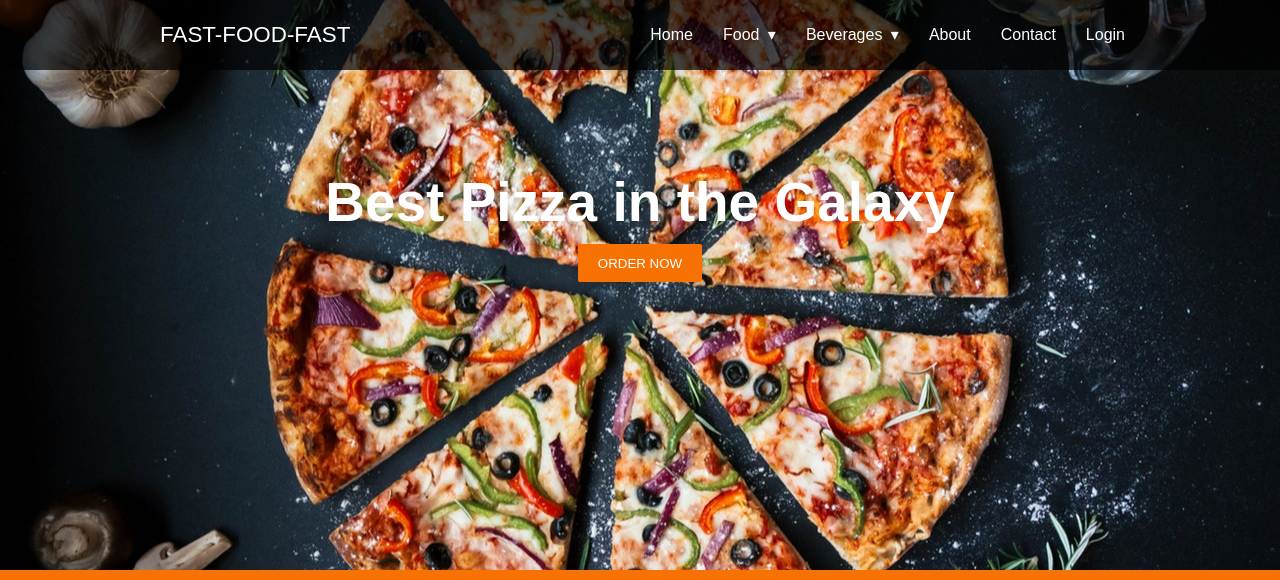
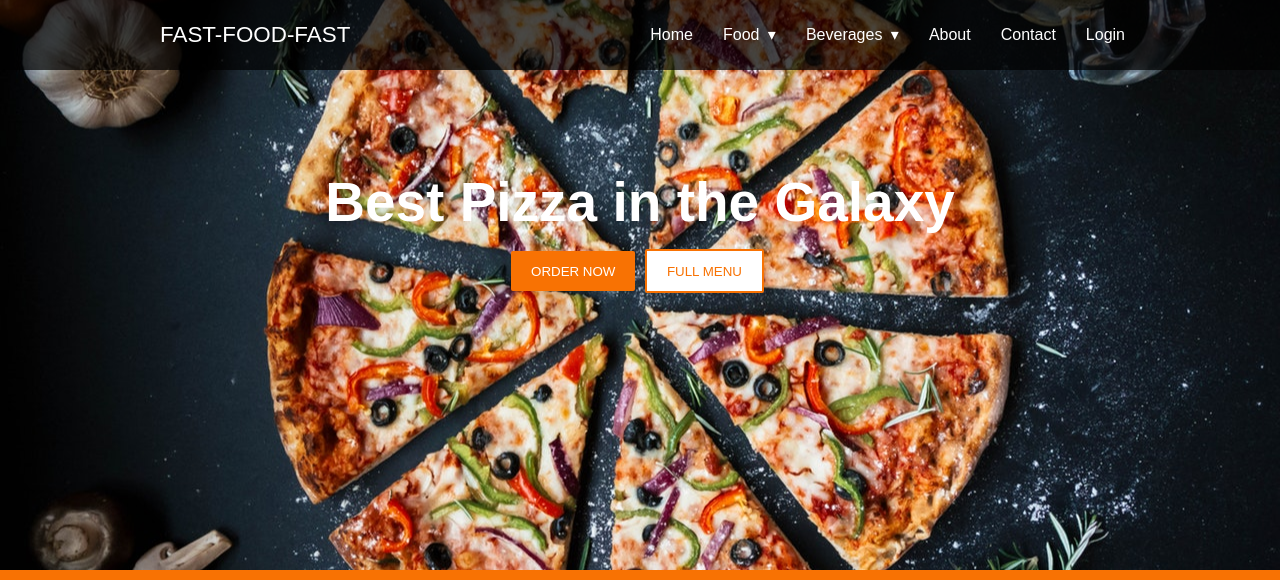
Before and after one commit to ThaDeveloper/Fast-Food-Fast, a PHP site: page / in a window 1280 px wide. Shown: the top 580 px of the page. Run offline with PHP 8.4, Linux system fonts and the light colour scheme; some libraries are stand-ins or nearby versions; grey boxes are pictures that could not be loaded.

Commit message:
[fix #160070318]fix  order buttons, links, and content  padding, more food items

```diff
--- a/UI/css/main.css
+++ b/UI/css/main.css
@@ -1,14 +1,24 @@
 html{font-family:sans-serif;
     -ms-text-size-adjust:100%;
-    -webkit-text-size-adjust:100%
+    -webkit-text-size-adjust:100%;
+    height: 100%;
 }
 
-body{margin:0}
+body{margin:0;
+    position: relative;
+    margin: 0;
+    padding-bottom: 6rem;
+    min-height: 100%;
+}
+*,
+*:before,
+*:after {
+  box-sizing: inherit;
+}
 .navigation {
     height: 70px;
     background: rgba(0,0,0,0.7);
 }
-
 .brand {
     position: absolute;
     padding-left: 20px;
@@ -109,6 +119,7 @@ nav ul li ul li a {
 #content .container{
     background: #ffffff;
     margin:0 auto;
+    padding-left: 20px;
 }
 #content .container .item {
     width: calc(100%/3.1);
@@ -159,8 +170,6 @@ nav ul li ul li a {
         padding: 10px 10px 10px 10px !important;
 
     }
-
-
 }
 @media screen and (min-width: 769px){
     .nav-list{
@@ -217,7 +226,7 @@ header{
 }
 
 #content .container, #overview .container{
-    width: 100%;
+    width: 99%;
     margin: 0 auto;
     overflow: hidden;
   }
@@ -242,14 +251,34 @@ header{
     color: #ffffff;
     border-radius: 2px;
   }
+  button:hover{
+      color:#000000;
+      transition: all 0.5s;
+      cursor: pointer;
+      transform: scale(1.03);
+  }
 
   footer{
-    padding: 20px;
+    /* padding: 20px; */
     margin-top: 20px;
     color: #ffffff;
-    background-color: #f87203;;
+    /* background-color: #f87203; */
+    text-align: center;
+    position: absolute;
+    right: 0;
+    bottom: 0;
+    left: 0;
+    padding: 1rem;
+    background-color: #0f0f0f;
     text-align: center;
   }
   img:hover {
     transform: scale(1.03);
 }
+.full-menu{
+    background: #ffffff;
+    border: 2px solid #f87203;
+    color: #f87203;
+    margin: 5px;
+    text-transform: uppercase;
+}
--- a/UI/index.html
+++ b/UI/index.html
@@ -13,25 +13,25 @@
         <section class="navigation">
             <div class="nav-container">
             <div class="brand">
-                <a href="#!">Fast-Food-Fast</a>
+                <a href="index.html">Fast-Food-Fast</a>
             </div>
             <nav>
                 <div class="nav-mobile"><a id="nav-toggle" href="#!"><span></span></a></div>
                 <ul class="nav-list">
                     <li>
-                        <a href="#!">Home</a>
+                        <a href="index.html">Home</a>
                     </li>
                     <li>
                         <a href="#!">Food</a>
                         <ul class="nav-dropdown">
                             <li>
-                                <a href="#!">Main Meals</a>
+                                <a href="#main-dish">Main Meals</a>
                             </li>
                             <li>
-                                <a href="#!">BreakFast</a>
+                                <a href="#snacks">Snacks</a>
                             </li>
                             <li>
-                                <a href="#!">Desserts</a>
+                                <a href="#desserts">Desserts</a>
                             </li>
                         </ul>
                     </li>
@@ -39,10 +39,10 @@
                         <a href="#!">Beverages</a>
                         <ul class="nav-dropdown">
                             <li>
-                                <a href="#!">Hot</a>
+                                <a href="#drinks">Hot</a>
                             </li>
                             <li>
-                                <a href="#!">Cold</a>
+                                <a href="#drinks">Cold</a>
                             </li>
                         </ul>
                     </li>
@@ -60,7 +60,8 @@
         <section id="showcase">
             <div class="container">
                 <h1>Best Pizza in the Galaxy</h1>
-                <button class="call_to" onclick="location.href='index.html#content';">ORDER NOW</button>
+                <button class="call_to" onclick="location.href='#content';">ORDER NOW</button>
+                <button class="call_to full-menu" id="full-menu">Full Menu</button>
             </div>
         </section>
     </header>
@@ -68,7 +69,7 @@
         <div class="container">
             <div class="item">
                 <img src="./images/maincourse.png">
-                <h3>Main Course</h3>
+                <h3>Main Dish</h3>
                 <p>Beetroot water spinach chestnut ricebean pea.</p>
 
             </div>
@@ -93,47 +94,72 @@
         </div>
     </section>
     <section id="content">
-        <div class="container">
+        <div class="container" id="main-dish">
+            <div class="item">
+                <a href="#content"></a><img src="./images/rice.jpeg"></a>
+                <h3>Vegetable Rice</h3>
+                <p>Beetroot water spinach chestnut ricebean pea.</p>
+                <b>KES. 500.00</b><br><br>
+                <button class="call_to" onclick="location.href='order.html';">Order Now</button>
+            </div>
+            <div class="item">
+                <a href="#content"><img src="./images/brocoli.jpeg"><a/>
+                <h3>Baked Basil Brocoli</h3>
+                <p>Beetroot water spinach chestnut ricebean pea.</p>
+                <b>KES. 800.00</b><br><br>
+                <button class="call_to" onclick="location.href='order.html';">Order Now</button>
+            </div>
+            <div class="item">
+                <a href="#content"><img src="./images/beefsteak.jpeg"></a>
+                <h3>Beef Steak W/ Sauce</h3>
+                <p>Beetroot water spinach chestnut ricebean pea.</p>
+                <b>KES. 1000.00</b><br><br>
+                <button class="call_to" onclick="location.href='order.html';">Order Now</button>
+            </div>
+        </div>
+        <hr>
+        <div class="container" id="snacks">
                 <div class="item">
-                    <a href="food-item.html"><img src="./images/hamburger.jpeg"></a>
+                    <a href="#content"></a><img src="./images/hamburger.jpeg"></a>
                     <h3>Ham Burger</h3>
                     <p>Beetroot water spinach chestnut ricebean pea.</p>
                     <b>KES. 300.00</b><br><br>
-                    <button class="call_to" onclick="location.href='orders.html';">Order Now</button>
+                    <button class="call_to" onclick="location.href='order.html';">Order Now</button>
                 </div>
                 <div class="item">
-                    <a href="food-item.html"><img src="./images/fries.jpeg"><a/>
+                    <a href="#content"><img src="./images/fries.jpeg"><a/>
                     <h3>French Fries</h3>
                     <p>Beetroot water spinach chestnut ricebean pea.</p>
                     <b>KES. 200.00</b><br><br>
-                    <button class="call_to" onclick="location.href='orders.html';">Order Now</button>
+                    <button class="call_to" onclick="location.href='order.html';">Order Now</button>
                 </div>
                 <div class="item">
-                    <a href="food-item.html"><img src="./images/sausage.jpeg"></a>
+                    <a href="#content"><img src="./images/sausage.jpeg"></a>
                     <h3>Sausages</h3>
                     <p>Beetroot water spinach chestnut ricebean pea.</p>
                     <b>KES. 100.00</b><br><br>
-                    <button class="call_to" onclick="location.href='orders.html';">Order Now</button>
+                    <button class="call_to" onclick="location.href='order.html';">Order Now</button>
                 </div>
         </div>
-        <div class="container">
+        <hr>
+        <div class="container" id="drinks">
                 <div class="item">
-                    <a href="food-item.html"><img src="./images/hamburger.jpeg"></a>
-                    <h3>Ham Burger</h3>
+                    <a href="#content"><img src="./images/juice.jpeg"></a>
+                    <h3>Fruit Juice</h3>
                     <p>Beetroot water spinach chestnut ricebean pea.</p>
-                    <button class="call_to" onclick="location.href='orders.html';">Order Now</button>
+                    <button class="call_to" onclick="location.href='order.html';">Order Now</button>
                 </div>
                 <div class="item">
-                    <a href="food-item.html"><img src="./images/fries.jpeg"></a>
-                    <h3>French Fries</h3>
+                    <a href="#content"><img src="./images/coffee.jpeg"></a>
+                    <h3>Black Coffee</h3>
                     <p>Beetroot water spinach chestnut ricebean pea.</p>
-                    <button class="call_to" onclick="location.href='orders.html';">Order Now</button>
+                    <button class="call_to" onclick="location.href='order.html';">Order Now</button>
                 </div>
                 <div class="item">
-                    <a href="food-item.html"><img src="./images/sausage.jpeg"></a>
-                    <h3>Sausages</h3>
+                    <a href="#content"><img src="./images/milkshake.jpeg" alt="Milk Shake"></a>
+                    <h3>Milk Shake</h3>
                     <p>Beetroot water spinach chestnut ricebean pea.</p>
-                    <button class="call_to" onclick="location.href='orders.html';">Order Now</button>
+                    <button class="call_to" onclick="location.href='order.html';">Order Now</button>
                 </div>
         </div>
     </section>
```
Also changed, not shown: UI/images/beefsteak.jpeg (added), UI/images/brocoli.jpeg (added), UI/images/coffee.jpeg (added), UI/images/juice.jpeg (added), UI/images/milkshake.jpeg (added), UI/images/rice.jpeg (added).
